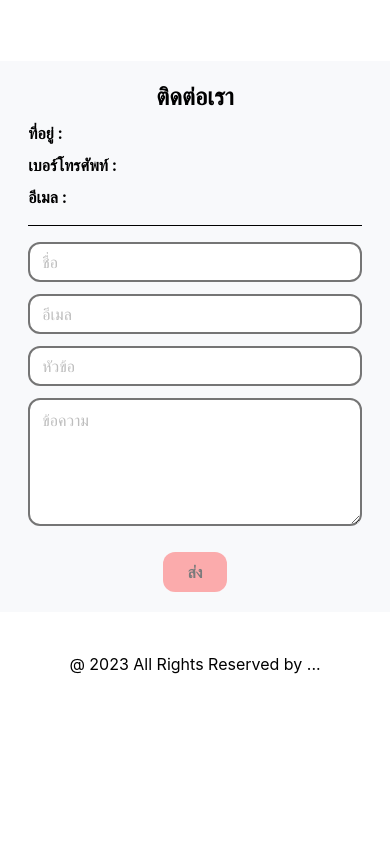
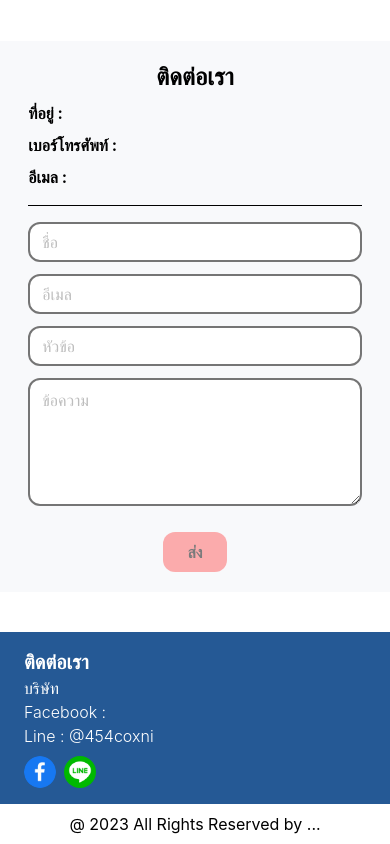
Before and after one commit to sippam/AZAI, a React (Create React App) app: page / in a window 390 px wide. Shown: the part 3009-3853 px from the top of the page. Before the commit the page ends 3693 px from the top, so only its background shows below. Built offline with nearby package versions, Linux system fonts and the light colour scheme.

Commit message:
[Change line location]

```diff
--- a/src/components/About/AboutAZAI.js
+++ b/src/components/About/AboutAZAI.js
@@ -45,16 +45,7 @@ const AboutAZAI = () => {
             ที่จะเป็นตัวเชื่อมต่อระหว่างผู้ประกอบการและผู้เช่า
             ทำให้ง่ายต่อการทำข้อตกลง ตั้งแต่ขั้นตอนแรกยันขั้นตอนสุดท้าย
           </div>
-          <div className="mt-5">
-            <div
-              className="line-it-button w-full"
-              data-lang="en"
-              data-type="friend"
-              data-env="REAL"
-              data-lineId="@454coxni"
-              style={{ display: "none", width: "200px" }}
-            />
-          </div>
+
           {/* <button className="border bg-[#255995] px-4 py-2 rounded-2xl text-white mt-6 mb-8">
             สมัครใช้งาน
           </button> */}
--- /dev/null
+++ b/src/components/Footer/ContractFooter.js
@@ -0,0 +1,36 @@
+import React from "react";
+import FB from "../../img/Contract/Facebook_icon.png";
+import Line from "../../img/Contract/Line.png";
+
+const ContractFooter = () => {
+  return (
+    <div className="w-full bg-[#255995] text-white text-left">
+      <div className="mx-6 py-4 lg:mx-10">
+        <div className="text-xl font-bold xl:text-2xl">ติดต่อเรา</div>
+        <div className="flex flex-col font-light">
+          <div>บริษัท</div>
+          <div>Facebook :</div>
+          <div className=" mb-2"> Line : @454coxni</div>
+          <div className="flex">
+            <a
+              className="w-8 mr-2"
+              href="https://line.me/R/ti/p/@454coxni?from=page&searchId=454coxni"
+              target="_blank"
+            >
+              <img src={FB} alt="facebook" className="w-full rounded-full" />
+            </a>
+            <a
+              className="w-8"
+              href="https://line.me/R/ti/p/@454coxni?from=page&searchId=454coxni"
+              target="_blank"
+            >
+              <img src={Line} alt="line" className="w-full rounded-full" />
+            </a>
+          </div>
+        </div>
+      </div>
+    </div>
+  );
+};
+
+export default ContractFooter;
--- a/src/components/Homepage/Homepage.js
+++ b/src/components/Homepage/Homepage.js
@@ -6,6 +6,7 @@ import Service from "../Service/Service";
 import Contact from "../Contact/Contact";
 import Footer from "../Footer/Footer";
 import AboutAZAI from "../About/AboutAZAI";
+import ContractFooter from "../Footer/ContractFooter";
 
 const Homepage = () => {
   return (
@@ -24,6 +25,7 @@ const Homepage = () => {
         <Contact />
       </div>
       <div className="mt-10">
+        <ContractFooter />
         <Footer />
       </div>
       {/* <div className="text-red-700 sm:text-gray-100 md:text-orange-400 lg:text-lime-700 xl:text-deep-purple-700 2xl:text-blue-600">
--- a/src/components/Navbar/Navibar.js
+++ b/src/components/Navbar/Navibar.js
@@ -63,7 +63,7 @@ const Navibar = () => {
             <a href={`/#home`} className="flex items-center">
               <img src={Icon} alt="logo" className="h-12" />
             </a>
-            <div className="grid grid-cols-6 h-full md:w-4/5 2xl:w-3/5 items-center">
+            <div className="grid grid-cols-5 h-full md:w-4/5 2xl:w-3/5 items-center">
               {sections.map((section) => (
                 <>
                   <a
@@ -85,16 +85,7 @@ const Navibar = () => {
                 บล็อก
                 <div className="absolute inset-x-0 bottom-0 h-1 bg-black transform origin-left scale-x-0 transition-transform duration-200 group-hover:scale-x-100"></div>
               </a>
-              <div className="flex justify-center">
-                <div
-                  class="line-it-button"
-                  data-lang="en"
-                  data-type="friend"
-                  data-env="REAL"
-                  data-lineId="@454coxni"
-                  style={{ display: "none" }}
-                ></div>
-              </div>
+
               {/* <div className="border-2 border-[#255995] rounded-2xl mx-1 md:py-2 lg:py-1 text-[#255995] text-lg">
                 เข้าสู่ระบบ
               </div>
```
Also changed, not shown: src/img/Contract/Facebook_icon.png (added), src/img/Contract/Line.png (added).
